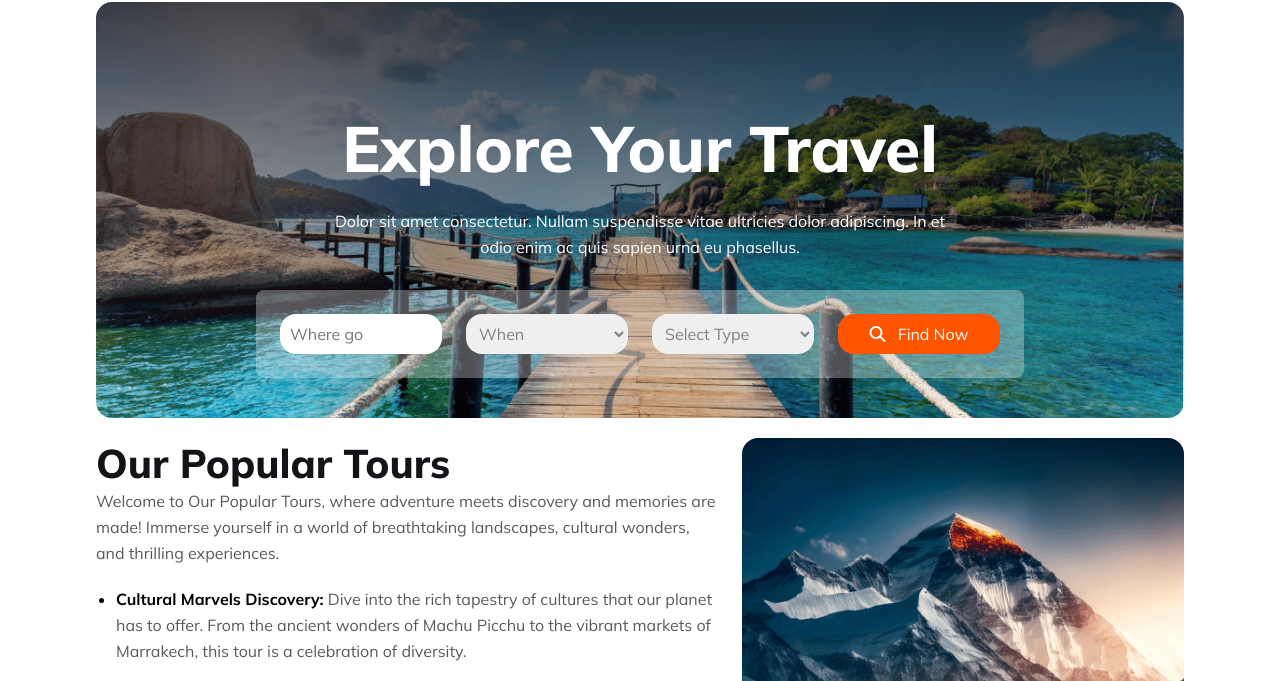
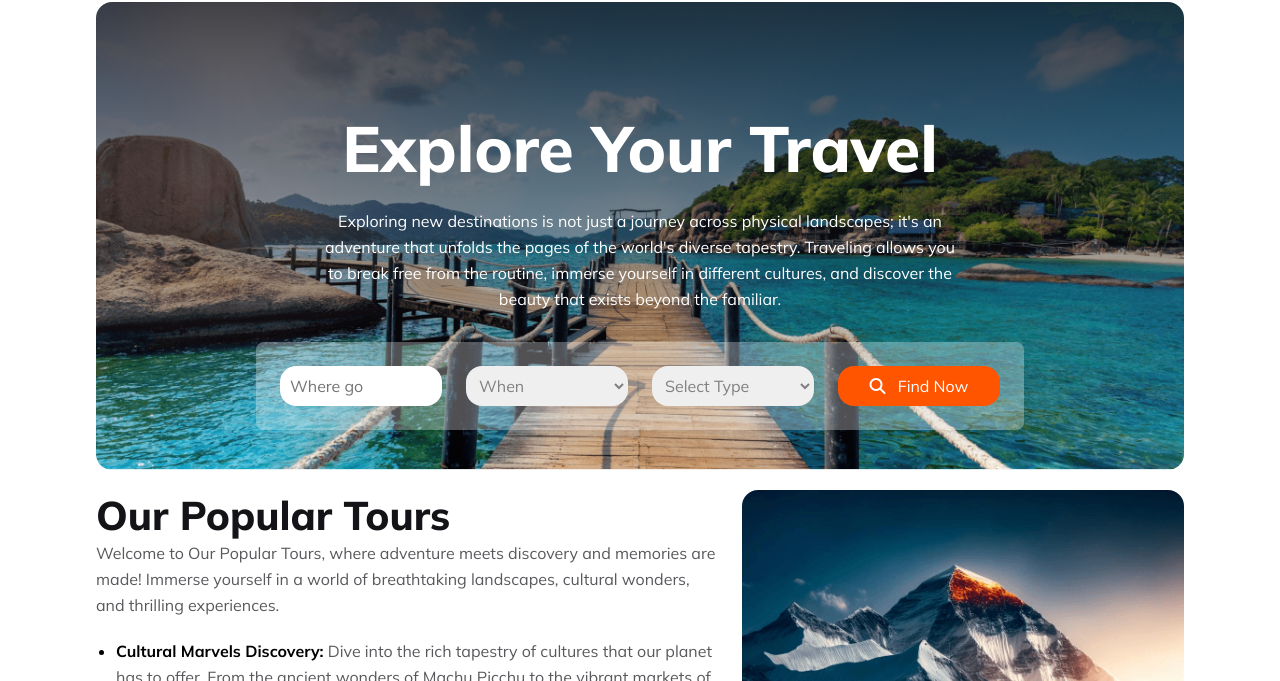
Before and after one commit to shamimahaque34/Assignment--02, a plain HTML site: page index.html in a window 1280 px wide. Shown: the part 83-764 px from the top of the page. Drawn offline with Linux system fonts and the light colour scheme.

Commit message:
work is done

```diff
--- a/index.html
+++ b/index.html
@@ -50,7 +50,7 @@
             <div class="explore">
                 <div class="text-container">
                     <h1>Explore Your Travel</h1>
-                    <p>Dolor sit amet consectetur. Nullam suspendisse vitae ultricies dolor adipiscing. In et odio enim ac quis sapien urna eu phasellus.</p>
+                    <p>Exploring new destinations is not just a journey across physical landscapes; it's an adventure that unfolds the pages of the world's diverse tapestry. Traveling allows you to break free from the routine, immerse yourself in different cultures, and discover the beauty that exists beyond the familiar.</p>
                 </div>
 
                 <div class="input-container">
```
